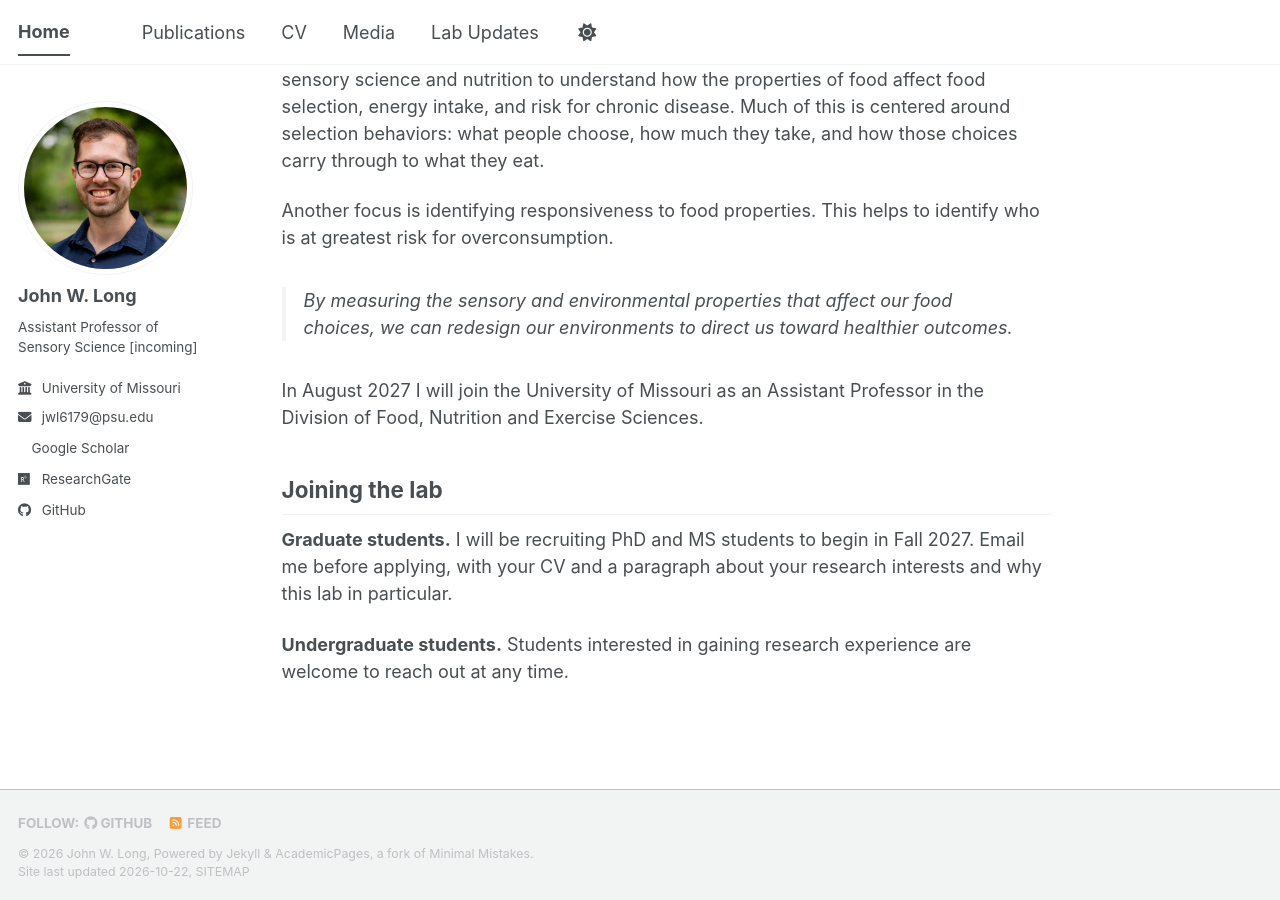
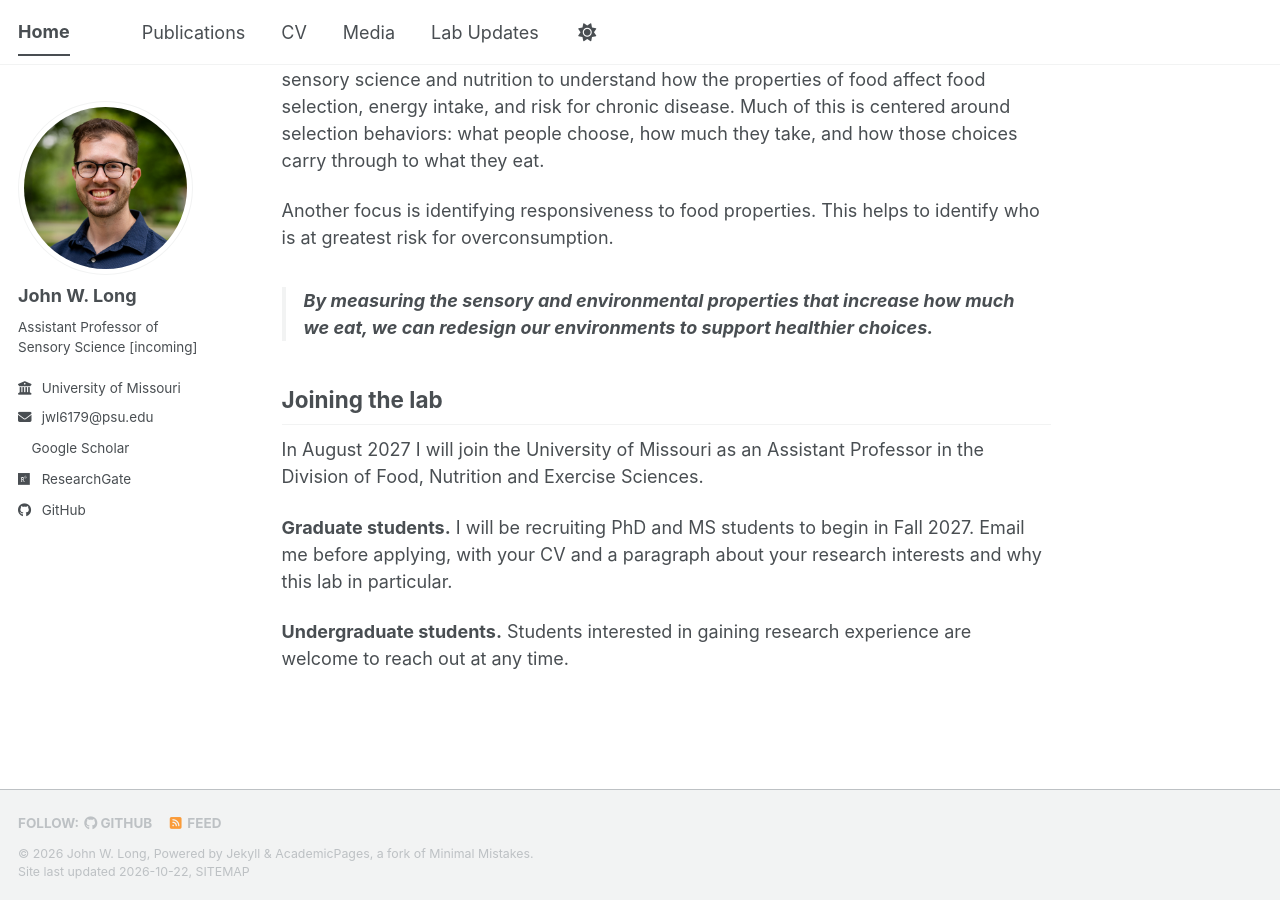
Before and after one commit to JohnLongPhD/JohnLongPhD.github.io, a Jekyll site: the page built from _pages/homepage.md, in a window 1280 px wide and 900 px high, scrolled down 535 px. Built offline with Jekyll 4.4.1, drawn with Linux system fonts in a browser that asks for light colours; a style sheet for code colours, icons or effects is not loaded.

Commit message:
Add files via upload

```diff
--- a/_pages/homepage.md
+++ b/_pages/homepage.md
@@ -7,17 +7,17 @@ redirect_from:
   - /about.html
 ---
 
-![Food environment leads to food selection, which leads to food intake; all three sit within sensory experience and all three contribute to chronic disease risk.](/images/lab_figure.png){: .align-center}
+![Conceptual model of the food environment, food selection, and food intake](/images/lab_figure.png){: .align-center}
 
 I research environmental drivers of food selection and energy intake. My work combines sensory science and nutrition to understand how the properties of food affect food selection, energy intake, and risk for chronic disease. Much of this is centered around selection behaviors: what people choose, how much they take, and how those choices carry through to what they eat.
 
 Another focus is identifying responsiveness to food properties. This helps to identify who is at greatest risk for overconsumption.
 
-> By measuring the sensory and environmental properties that affect our food choices, we can redesign our environments to direct us toward healthier outcomes.
+> **By measuring the sensory and environmental properties that increase how much we eat, we can redesign our environments to support healthier choices.**
+
+## Joining the lab
 
 In August 2027 I will join the University of Missouri as an Assistant Professor in the Division of Food, Nutrition and Exercise Sciences.
-
-## Joining the lab
 
 **Graduate students.** I will be recruiting PhD and MS students to begin in Fall 2027. Email me before applying, with your CV and a paragraph about your research interests and why this lab in particular.
 
```
